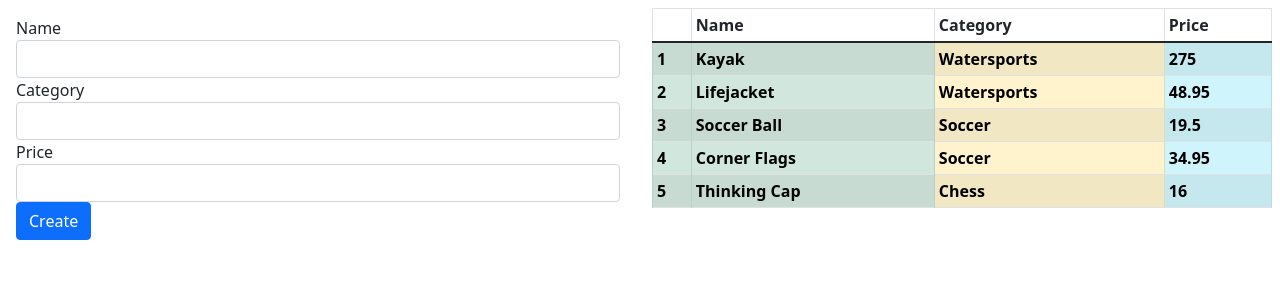
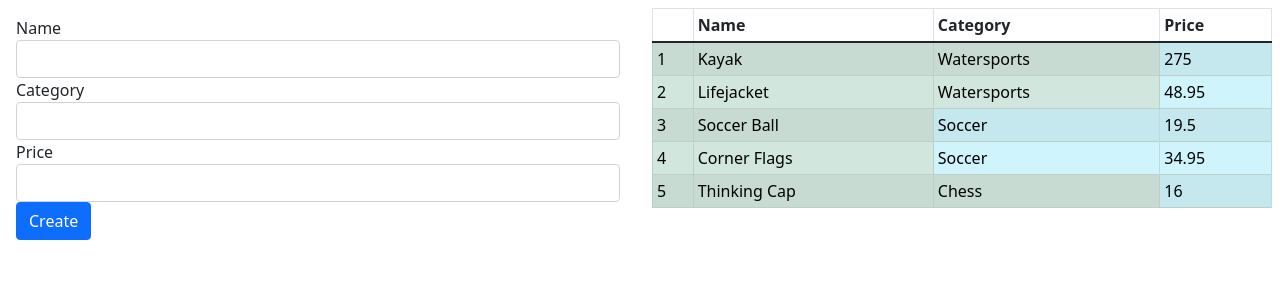
Before and after one commit to Kosteyyy/AP_example, an Angular app: page / in a window 1280 px wide. Shown: the top 300 px of the page. Built offline with nearby package versions, Linux system fonts and the light colour scheme.

Commit message:
Инпут в директиве и changes

```diff
--- a/src/app/attr.directive.ts
+++ b/src/app/attr.directive.ts
@@ -1,11 +1,35 @@
-import { Attribute, Directive, ElementRef } from '@angular/core';
+import {
+  Attribute,
+  Directive,
+  ElementRef,
+  Input,
+  SimpleChanges,
+} from '@angular/core';
 
 @Directive({ selector: '[pa-attr]' })
 export class PaAttrDirective {
   // constructor(element: ElementRef, @Attribute("pa-attr-class") bgClass: string) {
   //   element.nativeElement.classList.add(bgClass || 'table-success', 'fw-bold');
   // }
-  constructor(element: ElementRef, @Attribute("pa-attr") bgClass: string) {
-    element.nativeElement.classList.add(bgClass || 'table-success', 'fw-bold');
+  constructor(private element: ElementRef) {}
+  @Input('pa-attr')
+  bgClass: string | null = '';
+  // ngOnInit() {
+  //   this.element.nativeElement.classList.add(
+  //     this.bgClass || 'table-success',
+  //     'fw-bold'
+  //   );
+  // }
+
+  ngOnChanges(changes: SimpleChanges) {
+    console.log("🚀 ~ PaAttrDirective ~ ngOnChanges ~ changes:", changes)
+    let change = changes['bgClass'];
+    let classList = this.element.nativeElement.classList;
+    if (!change.isFirstChange() && classList.contains(change.previousValue)) {
+      classList.remove(change.previousValue);
+    }
+    if (!classList.contains(change.currentValue)) {
+      classList.add(change.currentValue);
+    }
   }
 }
--- a/src/app/component.ts
+++ b/src/app/component.ts
@@ -26,5 +26,7 @@ export class ProductComponent {
 
   submitForm() {
     this.addProduct(this.newProduct);
+    this.newProduct = new Product();
+    console.log("🚀 ~ ProductComponent ~ submitForm ~ this.newProduct:", this.newProduct, this.getProducts())
   }
 }
--- a/src/app/template.html
+++ b/src/app/template.html
@@ -45,11 +45,11 @@
         </tr>
       </tbody> -->
       <tbody>
-        <tr *ngFor="let item of getProducts(); let i = index">
-          <td pa-attr>{{i + 1}}</td>
-          <td pa-attr>{{item.name}}</td>
-          <td  pa-attr="table-warning">{{item.category}}</td>
-          <td  pa-attr="table-info">{{item.price}}</td>
+        <tr *ngFor="let item of getProducts(); let i = index" [pa-attr]="getProducts().length < 6 ? 'table-success' : 'table-warning'">
+          <td>{{i + 1}}</td>
+          <td>{{item.name}}</td>
+          <td  [pa-attr]="item.category == 'Soccer' ? 'table-info' : null">{{item.category}}</td>
+          <td  [pa-attr]="'table-info'">{{item.price}}</td>
         </tr>
       </tbody>
     </table>
```
